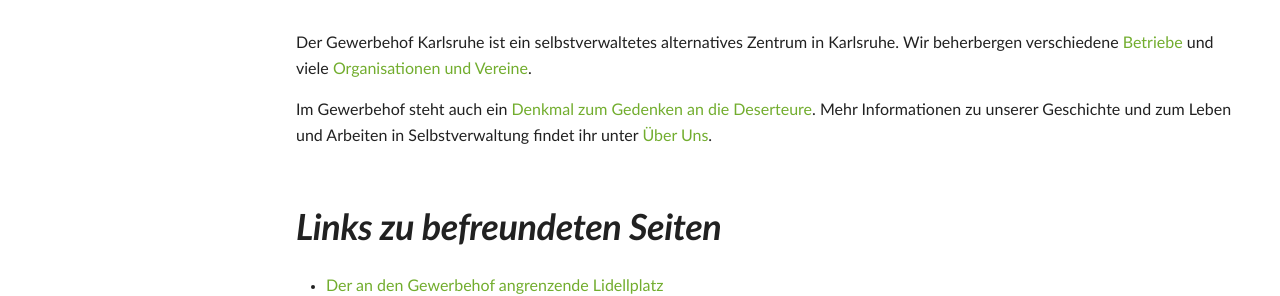
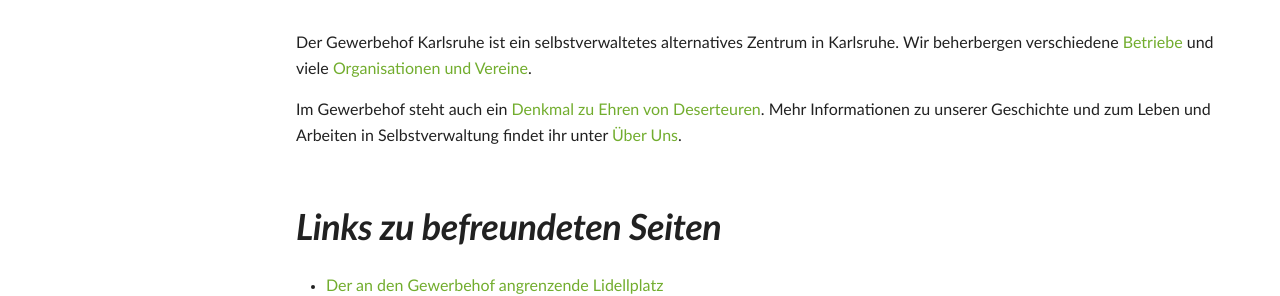
Before and after one commit to entropia/gewerbehof-webseite, an MkDocs documentation site: the page built from docs/index.md, in a window 1280 px wide and 1292 px high. Shown: the part 911-1207 px from the top of the window. Built offline with MkDocs 1.6.1 and Material for MkDocs 9.7.7, drawn with Linux system fonts in a browser that asks for light colours; comment, search, counter and statistics services are not loaded.

Commit message:
Update index.md
bessere Formulierung "zu Ehren von" als "in Gedenken an die"

```diff
--- a/docs/index.md
+++ b/docs/index.md
@@ -15,7 +15,7 @@ in Karlsruhe. Wir beherbergen verschiedene [Betriebe](betriebe) und viele
 [Organisationen und Vereine](organisationen).
 
 Im Gewerbehof steht auch ein
-[Denkmal zum Gedenken an die Deserteure](deserteursdenkmal).
+[Denkmal zu Ehren von Deserteuren](deserteursdenkmal).
 Mehr Informationen zu unserer Geschichte und zum Leben und Arbeiten in
 Selbstverwaltung findet ihr unter [Über Uns](historie).
 
```
